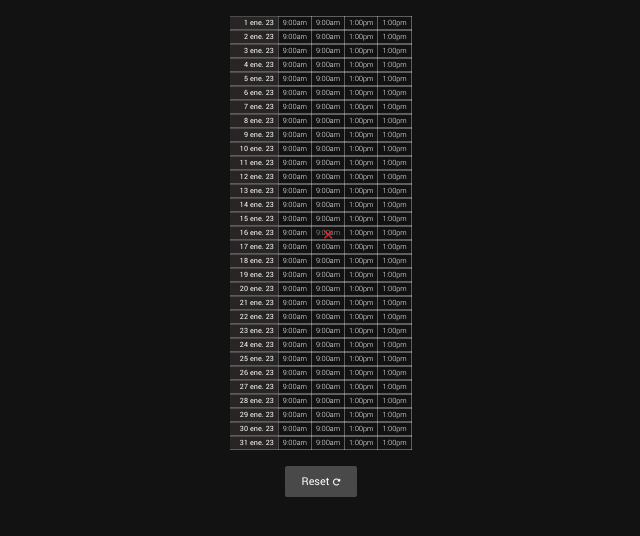
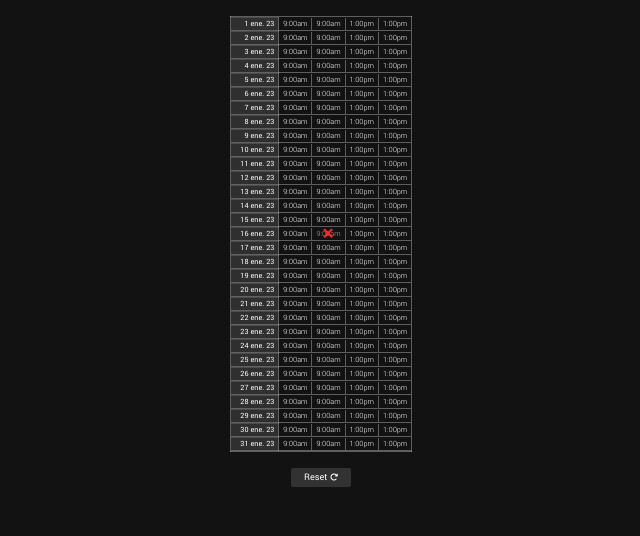
Before and after one commit to BrandonMasis/citas, a plain HTML site: page index.html in a window 1280 px wide. Both pictures are taken after a click on the element 640 px from the left and 233 px from the top of the page. Shown: the whole page, without its empty margins (319-959 px from the left). Drawn offline with Linux system fonts and the light colour scheme.

Commit message:
Initial dist subtree commit

```diff
--- a/style.css
+++ b/style.css
@@ -85,6 +85,12 @@ table, th, td {
   border-collapse: collapse;
 }
 
+table{
+  border: .3px solid rgba(255, 255, 255, 0.322);
+
+
+}
+
 th {
   width: 3rem;
   border: .3px solid rgba(248, 248, 248, 0.253);
@@ -92,7 +98,8 @@ th {
 }
 
 td {
-  border: .3px solid rgba(255, 255, 255, 0.322);
+  border-bottom: .3px solid rgba(255, 255, 255, 0.322);
+  border-left: .3px solid rgba(255, 255, 255, 0.322);
 }
 
 tr {
@@ -106,7 +113,7 @@ tr {
 th {
   font-weight: 400;
   padding: 2px 4px;
-  background-color: rgba(61, 52, 52, 0.589);
+  background-color: rgba(71, 68, 68, 0.589);
   text-align: end;
 }
 
@@ -127,14 +134,15 @@ td:hover {
   color: #b3b3b3ec;
 }
 .marked::after {
-  color: rgba(252, 32, 32, 0.904);
+  color: rgb(252, 40, 40);
   font-size: 15px;
   font-weight: bolder;
   content: "\2715";
   display: block;
   position: relative;
-  top: -9px;
-  right: -6px;
+  font-weight: bold;
+  top: -11px;
+  right: -5px;
   height: 0px;
   z-index: 1;
   background-color: rgb(255, 255, 255);
@@ -143,10 +151,10 @@ td:hover {
 #reset-btn {
   width: fit-content;
   height: fit-content;
-  padding: 0.5rem 1rem;
-  font-size: 12px;
+  padding: 0.2rem .8rem;
+  font-size: 10px;
   border-radius: 2px;
-  background-color: #494949;
+  background-color: #49494993;
   color: white;
   border-style: none;
   font-family: "Yantramanav", sans-serif;
```
